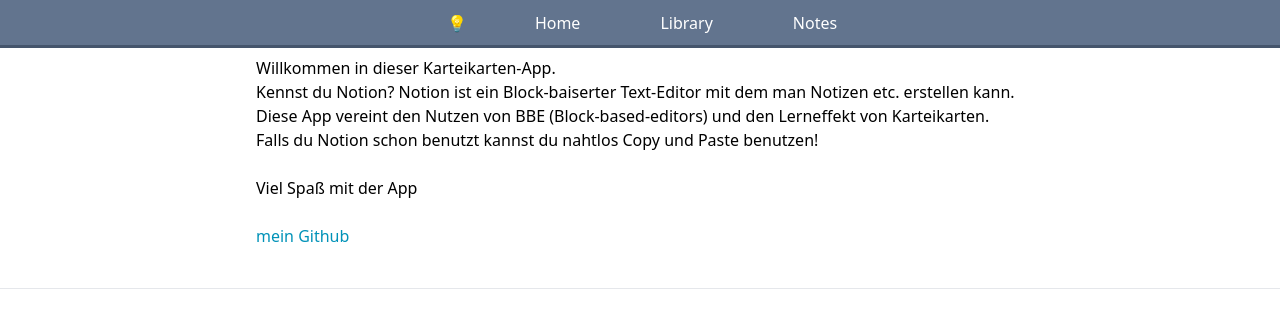
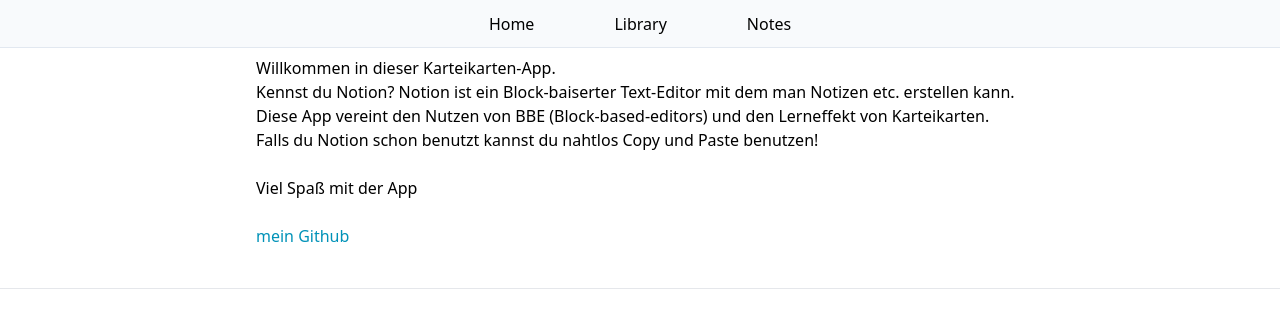
Before and after one commit to jonjon02/flashcards_project, a React (Vite) app in the folder frontend/react/flashcards-frontend/: page / in a window 1280 px wide. Shown: the top 328 px of the page. Built offline with nearby package versions, Linux system fonts and the light colour scheme.

Commit message:
changed colors and design elements

```diff
--- a/frontend/react/flashcards-frontend/src/assets/pages/Library.jsx
+++ b/frontend/react/flashcards-frontend/src/assets/pages/Library.jsx
@@ -83,12 +83,12 @@ const Library = () => {
                     />
                 ))}
             </div>
-            <div className="sticky bottom-0 backdrop-blur-2xl bg-white/75 py-5 mx-auto flex justify-end border-t-2 border-gray-100">
+            <div className="sticky bottom-0 backdrop-blur-lg bg-white/75 py-5 mx-auto flex justify-end border-t-1 border-gray-100">
                 <div
                 className="w-3xl mx-auto flex justify-end">
                 <button
                     onClick={toggleInputModal}
-                    className="text-gray-600 rounded-xl py-3 px-4 display flex items-center align-middle gap-2 drop-shadow-sm bg-white cursor-pointer ease-in-out duration-150 hover:bg-slate-50 active:bg-gray-100">
+                    className="text-gray-600 rounded-xl py-3 px-4 display bg-slate-50/50 flex items-center align-middle gap-2 border-1 border-slate-200 cursor-pointer ease-in-out duration-150 hover:bg-slate-50 active:bg-gray-100">
                 New Deck
                 {/* <FaPlusCircle size={40} className="fill-slate-500 hover:fill-blue-200 hover:rotate-180 duration-500 active:fill-gray-700 cursor-pointer"/> */}
                 </button>
--- a/frontend/react/flashcards-frontend/src/components/DeckCard.jsx
+++ b/frontend/react/flashcards-frontend/src/components/DeckCard.jsx
@@ -3,8 +3,8 @@ import { FaBook } from 'react-icons/fa';
 const DeckCard = (props) => {
     return (
         <>
-        <div className="min-h-40 bg-white m-2 border-b-2 border-gray-300 rounded-lg hover:scale-103 ease-in-out duration-150 cursor-pointer shadow-lg">
-            <p className="flex items-center justify-around h-12 border-b-gray-200 p-2 bg-linear-to-t from-slate-500 to-slate-500 rounded-t-lg text-white font-bold border-b-5 align-middle text-center">
+        <div className="min-h-40 bg-white m-2 border-slate-100 rounded-lg hover:scale-103 ease-in-out duration-150 cursor-pointer border-1">
+            <p className="flex items-center justify-around h-12 border-b-slate-200 p-2 bg-slate-50 rounded-t-lg text-gray-600 font-bold align-middle text-center">
             {/* <FaBook/> */}
             {props.deck_name}
             </p>
--- a/frontend/react/flashcards-frontend/src/components/InputModal.jsx
+++ b/frontend/react/flashcards-frontend/src/components/InputModal.jsx
@@ -59,8 +59,8 @@ const InputModal = ({ isOpen, toggle, userId, refreshDecks }) => {
     return (
         <>
         {isOpen && (
-            <div className="flex-col border-1 justify-items-center mx-auto border-slate-100 w-90 h-110 rounded-2xl backdrop-blur-xl bg-slate-100/75 fixed top-1/2 left-1/2 z-50 -translate-x-1/2 -translate-y-3/5 overflow-auto shadow-md">
-            <h1 className="my-5 font-bold text-2xl text-slate-600 cursor-default">Create new deck</h1>
+            <div className="flex-col border-1 justify-items-center mx-auto border-slate-100 w-90 h-110 rounded-2xl backdrop-blur-xl bg-slate-50/75 fixed top-1/2 left-1/2 z-50 -translate-x-1/2 -translate-y-3/5 overflow-auto shadow-md">
+            <h1 className="my-5 font-bold text-2xl text-gray-600 cursor-default">Create new deck</h1>
                 <form
                     // method="post"
                     onSubmit={handleSubmit}>
@@ -79,11 +79,11 @@ const InputModal = ({ isOpen, toggle, userId, refreshDecks }) => {
                         <button
                             onClick={handleReset}
                             type="button"
-                            className="text-gray-600 rounded-xl py-2 px-4 display flex items-center align-middle gap-4 drop-shadow-sm bg-white cursor-pointer ease-in-out duration-150 hover:bg-slate-50 active:bg-gray-100">
+                            className="text-gray-600 rounded-xl py-2 px-4 display flex items-center align-middle gap-4 border-1 border-slate-100 bg-white cursor-pointer ease-in-out duration-150 hover:bg-slate-50 active:bg-gray-100">
                             Cancel
                         </button>
                         <button
-                            className="text-gray-600 rounded-xl py-2 px-4 display flex items-center align-middle gap-4 drop-shadow-sm bg-white cursor-pointer ease-in-out duration-150 hover:bg-slate-50 active:bg-gray-100"
+                            className="text-gray-600 rounded-xl py-2 px-4 display flex items-center align-middle gap-4 border-1 border-slate-100 bg-white cursor-pointer ease-in-out duration-150 hover:bg-slate-50 active:bg-gray-100"
                             type="submit">
                         Add Deck
                         </button>
--- a/frontend/react/flashcards-frontend/src/components/Navbar.jsx
+++ b/frontend/react/flashcards-frontend/src/components/Navbar.jsx
@@ -2,14 +2,11 @@ import { Link } from 'react-router-dom'
 
 const Navbar = () => {
     return (
-        <nav className="sticky top-0">
-            <div className="mb-2 border-slate-600 border-b-3 bg-slate  flex justify-center items-center h-12 space-x-14 text-white bg-slate-500">
-                <h1 className="ml-4 text-black">
-                💡
-                    </h1>
-                <Link to="/" className=" p-3 hover:bg-slate-600 hover:inset-shadow-xs duration-200 ease-in-out active:bg-slate-700"> Home</Link>
-                <Link to="/library" className="p-3 hover:bg-slate-600 hover:inset-shadow-xs duration-200 ease-in-out active:bg-slate-700">Library</Link>
-                <Link to="/notes" className="p-3 hover:bg-slate-600 hover:inset-shadow-xs duration-200 ease-in-out active:bg-slate-700">Notes</Link>
+        <nav className="z-100 sticky top-0">
+            <div className="mb-2 border-b-1 border-slate-200  flex justify-center items-center h-12 space-x-14 text-black bg-slate-50">
+                <Link to="/" className=" p-3 hover:bg-slate-200 hover:inset-shadow-xs duration-200 ease-in-out active:bg-slate-300"> Home</Link>
+                <Link to="/library" className="p-3 hover:bg-slate-200 hover:inset-shadow-xs duration-200 ease-in-out active:bg-slate-300">Library</Link>
+                <Link to="/notes" className="p-3 hover:bg-slate-200 hover:inset-shadow-xs duration-200 ease-in-out active:bg-slate-300">Notes</Link>
             </div>
         </nav>
     );
--- a/frontend/react/flashcards-frontend/src/components/SearchBar.jsx
+++ b/frontend/react/flashcards-frontend/src/components/SearchBar.jsx
@@ -18,6 +18,7 @@ const SearchBar = ({data, getFilter}) => {
         debounce((value) => {
             setSearchString(value)
             getFilter(searchString)
+            console.log(value)
         }, 400)
         , []
     )
@@ -29,14 +30,15 @@ const SearchBar = ({data, getFilter}) => {
 
     return (
         <>
-            <div className="mx-auto flex justify-center max-w-3xl">
+            <div className="z-25 sticky top-14 mx-auto flex justify-center max-w-3xl">
                 <form
+                    className=""
                     onChange={handleSearch}>
                     <input
                         placeholder="Search"
                         type="txt"
                         name="searchString"
-                        className="bg-white my-4 block p-1.5 border-2 rounded-lg border-slate-100 focus:outline-0 hover:bg-slate-50 hover:w-180 focus:w-180 focus:bg-slate-100 w-150 duration-120">
+                        className="px-5 bg-slate-50/75 backdrop-blur-md my-4 block p-1.5 border-1 rounded-2xl border-slate-100 focus:outline-0 hover:bg-slate-50 hover:w-180 focus:w-180 focus:bg-slate-100/70 w-150 duration-120 h-12">
                     </input>
                 </form>
             </div>
```
